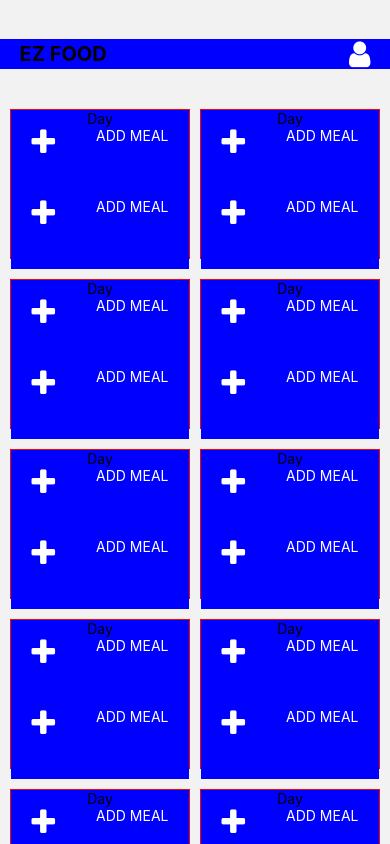
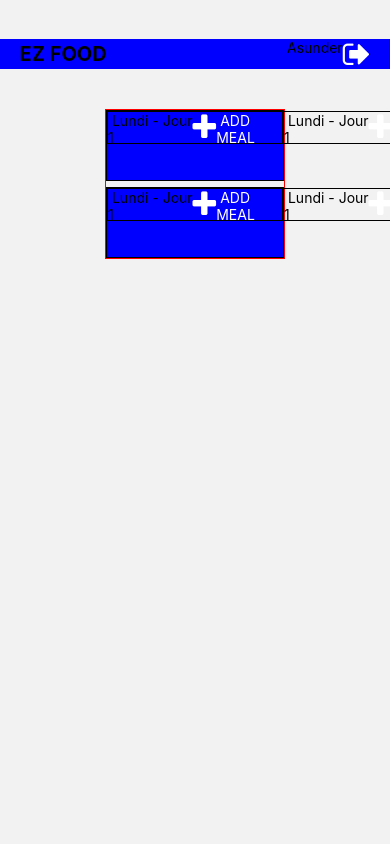
Before and after one commit to srh-mgdm/EZFood-frontend, a React Native app: screen /Home in a window 390 px wide. Built offline with nearby package versions, Linux system fonts and the light colour scheme.

Commit message:
début integration Home

```diff
--- a/App.js
+++ b/App.js
@@ -8,9 +8,10 @@ import LoginScreen from './screens/LoginScreen';
 import { Provider } from 'react-redux';
 import { configureStore } from '@reduxjs/toolkit';
 import user from './reducers/user';
+import meal from './reducers/meal';
 
 const store = configureStore({
-    reducer: { user },
+    reducer: { user , meal },
   });
 
 const Stack = createNativeStackNavigator();
--- a/components/Card.js
+++ b/components/Card.js
@@ -5,19 +5,87 @@ import {
     View,
   } from 'react-native';
 import FontAwesome from 'react-native-vector-icons/FontAwesome';
+import { useEffect, useState } from 'react';
+import { useDispatch, useSelector } from 'react-redux';
 
-export const Card = () => {
+
+
+
+    const handleAddMeal = () => {
+        fetch('http://localhost:3000/meals', {
+          method: 'POST',
+          headers: { 'Content-Type': 'application/json' },
+          body: JSON.stringify({ mealname: mealname, }),
+        }).then(response => response.json())
+          .then(data => {
+            if (data.result) {
+              dispatch(login({ username: signInUsername, token: data.token }));
+
+            }
+          });
+      };
+
+
+
+
+
+export const Card = ({navigation}) => {
+
+    const [meal, setMeal] = useState(null);
+    const [mealname, setMealname] = useState('');
+    const dispatch = useDispatch();
+    const user = useSelector((state) => state.user.value.token);
+
+    const tab = [
+                    {mealName : 'Pates au saumon',dayName : 'Lundi',dayNumber : 1 },
+                    {mealName : 'Crepes au nutella',dayName : 'Lundi',dayNumber : 1 },
+                    {mealName : 'Riz au curry',dayName : 'Mardi',dayNumber : 2 },
+                    {mealName : 'Pates bolognaise',dayName : 'Mardi',dayNumber : 2 },
+                    {mealName : 'Salade de thon',dayName : 'Mercredi',dayNumber : 3 },
+                    {mealName : 'Gaufres confiture',dayName : 'Mercredi',dayNumber : 3 },
+                    {mealName : 'Pates au nutella',dayName : 'Jeudi',dayNumber : 4 },
+                    {mealName : 'Macdo',dayName : 'Jeudi',dayNumber : 4 },
+    ]
+
+    // useEffect(() => {
+    //     if (!user) {
+
+    //     }
+
+    //  }, []);
+
+        let card;
+
+        if (!meal) {
+            card = tab.map((data , i) => (
+                <View key={i} style={styles.meal}>
+                    <Text> {data.dayName} - Jour {data.dayNumber} </Text>
+                    <FontAwesome name='plus' size={30} color='white' onPress={() => navigation.navigate('Meal')}/>
+                    <Text style = {styles.color}> ADD MEAL</Text>
+                </View>
+            ))
+        } else {
+            card = tab.map((data , i) => (
+                <View key={i} style={styles.meal}>
+                    <Text> Jour {meal.dayNumber} </Text>
+                    <FontAwesome name='trash-o' size={30} color='white' onPress={() => setMeal(null)}/>
+                    <Text style = {styles.color}> {meal.mealName} </Text>
+                </View>
+            ))
+        }
+
+
+
     return (
-        <View style={[styles.card,styles.background]}>
-            <Text>Day</Text>
-            <View style={styles.meal}>
-                <FontAwesome name='plus' size={30} color='white' onPress={() => navigation.navigate('Meal')}/>
+        <View style={styles.card}>
+            <View style={[styles.meal , styles.background]}>
+                    {card}
                     {/* Redirection vers la page meal */}
-                <Text style = {styles.color}>ADD MEAL</Text>
+
             </View>
             <View style={[styles.meal , styles.background]}>
-                <FontAwesome name='plus' size={30} color='white' onPress={() => navigation.navigate('Meal')}/>
-                <Text style = {styles.color}>ADD MEAL</Text>
+                    {card}
+                    {/* supprimer un repas enregistré */}
             </View>
         </View>
 
@@ -50,7 +118,9 @@ const styles = StyleSheet.create({
         width: '100%',
         height: '48%',
         flexDirection: 'row',
-        justifyContent:'space-around'
+        justifyContent:'space-around',
+        borderWidth: 1,
+        borderColor: 'black',
     }
 
 
--- a/components/Header.js
+++ b/components/Header.js
@@ -5,21 +5,34 @@ import {
     View,
   } from 'react-native';
 import FontAwesome from 'react-native-vector-icons/FontAwesome';
+import { useEffect, useState } from 'react';
+import { useDispatch, useSelector } from 'react-redux';
+import { logout } from '../reducers/user';
 
 
 //creer une fct qui gere la redirection vers la page login en fct de l'etat de connnection
 
 export const Header = ({navigation}) => {
 
-    const handleLogout = () => {
-        navigation.navigate('Login');
+    const dispatch = useDispatch();
+    const user = useSelector((state) => state.user.value.username);
+    let icon;
+
+    if (!user) {
+        icon = <FontAwesome name='user' size={30} color='white' onPress={() => navigation.navigate('Login')} />;
+    } else {
+        icon = <FontAwesome name='sign-out' size={30} color='white' onPress={() => dispatch(logout()) }/>;
     }
+
     return (
         <View>
             <View style={[styles.header,styles.background]}>
                 <Text style={[styles.textHead, styles.color]} >EZ FOOD</Text>
-                <FontAwesome name='user' size={30} color='white' onPress={() => handleLogout()}/>
-                    {/* Redirection vers la page de connection */}
+                <View style={styles.right}>
+                <Text>{user ? user : 'INVITE'}</Text>
+                    {icon}
+                    {/* Redirection vers la page de connection en invité ou vers logout qd connecté */}
+                </View>
             </View>
         </View>
     );
@@ -43,6 +56,11 @@ const styles = StyleSheet.create({
         paddingRight: '5%',
         paddingLeft: '5%',
     },
+    right: {
+        flexDirection: 'row',
+
+    },
+
     textHead:{
         fontSize: 20,
         fontWeight: 'bold',
--- /dev/null
+++ b/reducers/meal.js
@@ -0,0 +1,19 @@
+import { createSlice } from '@reduxjs/toolkit';
+
+const initialState = {
+  value: {  },
+};
+
+export const mealSlice = createSlice({
+  name: 'meal',
+  initialState,
+  reducers: {
+    addMeal: (state, action) => {
+
+    },
+
+  },
+});
+
+export const { } = mealSlice.actions;
+export default mealSlice.reducer;
--- a/reducers/user.js
+++ b/reducers/user.js
@@ -1,7 +1,7 @@
 import { createSlice } from '@reduxjs/toolkit';
 
 const initialState = {
-  value: { token: null, username: null },
+  value: { token: 'RT0bo8NiGdsNpUAYV17LKGJhiRIPT-mF', username: 'Asunder' },
 };
 
 export const userSlice = createSlice({
--- a/screens/HomeScreen.js
+++ b/screens/HomeScreen.js
@@ -27,16 +27,6 @@ export default function HomeScreen({ navigation }) {
             <ScrollView contentContainerStyle={styles.main}>
 
                 <Card/>
-                <Card/>
-                <Card/>
-                <Card/>
-                <Card/>
-                <Card/>
-                <Card/>
-                <Card/>
-                <Card/>
-                <Card/>
-
 
         </ScrollView>
         </View>
```
Lines whose indentation alone changed are shown as unchanged.
